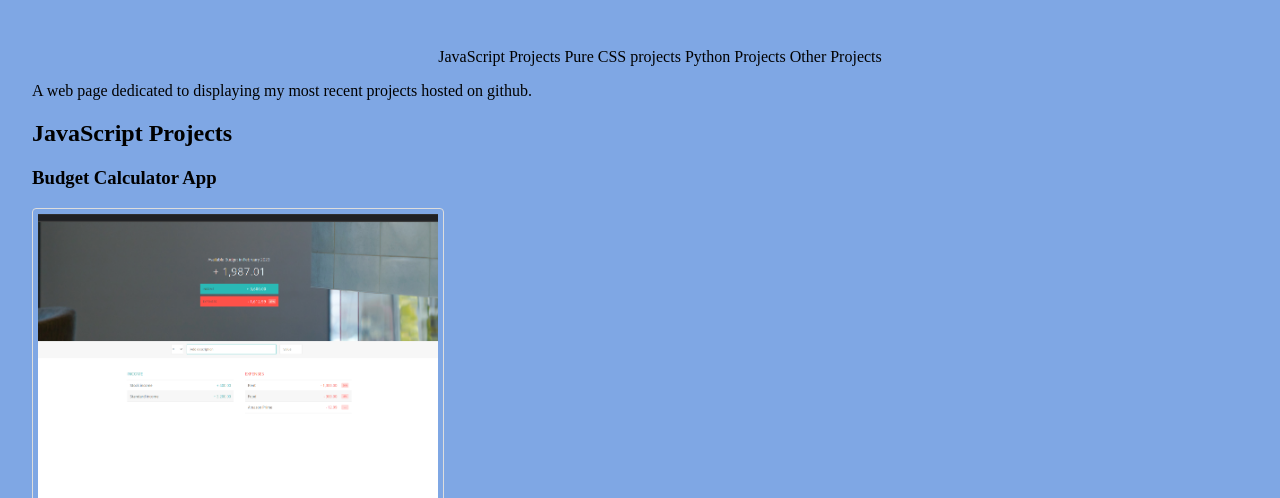
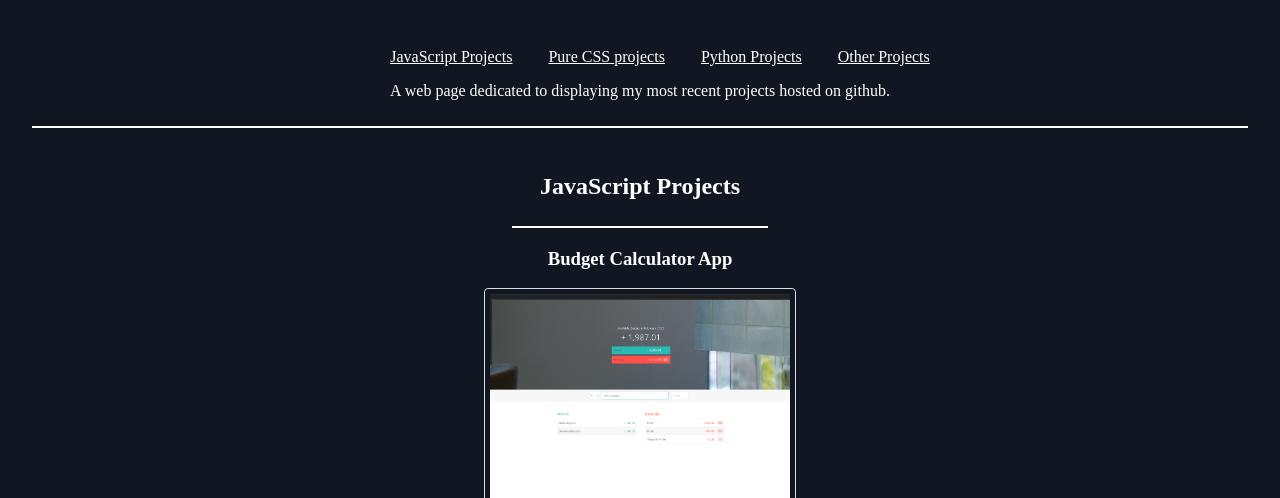
Before and after one commit to Maikkeru/web-developer-portfolio, a plain HTML site: page index.html in a window 1280 px wide. Shown: the top 498 px of the page. Drawn offline with Linux system fonts and the light colour scheme.

Commit message:
Updated the presentation of the main index page. Also, I update the number of images for the main page. The CSS styles sheet has been updated across the entire main page

```diff
--- a/index.html
+++ b/index.html
@@ -12,23 +12,23 @@
     <title><h1>Web Development and other Programming Projects</h1></title>
     <nav>
       <ul>
-        <li>JavaScript Projects</li>
-        <li>Pure CSS projects</li>
-        <li>Python Projects</li>
-        <li>Other Projects</li>
+        <li><a href="#js_projects">JavaScript Projects</a></li>
+        <li><a href="#pure_css">Pure CSS projects</a></li>
+        <li><a href="#python_projects">Python Projects</a></li>
+        <li><a href="#other_projects">Other Projects</a></li>
       </ul>
     </nav>
     <header>
         A web page dedicated to displaying my most recent projects hosted on
         github.
     </header>
-    <section class="js_projects">
+    <section id="js_projects" class="js_projects">
       <h2>JavaScript Projects</h2>
       <div>
         <h3>Budget Calculator App</h3>
-        <img
-          src="images/budget_calc_screenshot.png"
-          alt="image of budget calculator app"/>
+        <a href="https://maikkeru.github.io/Budget-Calculator/"><img
+            src="images/budget_calc_screenshot.png"
+            alt="image of budget calculator app"/></a>
         <p>
           This application was one of the first JavaScript applications that I
           have ever created. This
@@ -41,6 +41,7 @@
       </div>
       <div>
         <h3>A Dad Joke Generator</h3>
+        <a href="https://github.com/Maikkeru/dad_joke_gen"><img src="images/dad_joke_gen.png" alt="dad joke generator code"></a>
         <p>
           This Dad Joke Generator is a node.js app that produces a number of dad
           jokes at random, from a list of about 150 dad jokes. This app can be
@@ -52,11 +53,11 @@
         </p>
       </div>
     </section>
-    <section class="pure_css">
+    <section id="pure_css" class="pure_css">
       <h2>Pure CSS projects</h2>
       <div>
         <h3>Nature Tours CSS site</h3>
-        <img src="images/NaTours_webpage.png" alt="Natours Webpage image">
+        <a href="https://maikkeru.github.io/CSS-HTML-2.0/"><img src="images/NaTours_webpage.png" alt="Natours Webpage image"></a>
         <p>
           The nature tours CSS webpage was something that i put together with
           the to demonstrate my understanding of CSS and SaSS.
@@ -71,7 +72,7 @@
       </div>
       <div>
         <h3>Omni-Food Website</h3>
-        <img src="images/omnifood_webpage.png" alt="Food website image">
+        <a href="https://maikkeru.github.io/FoodApp-Website-/#"><img src="images/omnifood_webpage.png" alt="Food website image"></a>
         <p>
           This webpage is a very simple website built with HTML & CSS. This is
           meant to show off a very simple image and form set up for website
@@ -83,10 +84,11 @@
         </p>
       </div>
     </section>
-    <section class="python_projects">
+    <section id = "python_projects" class="python_projects">
       <h2>Python Projects</h2>
       <div>
         <h3>functions.py</h3>
+        <a href="https://github.com/Maikkeru/Super-Fun-Python-Stuff/blob/master/functions.py"><img src="images/python_functions.png" alt="Python module image"></a>
         <p>
           This functions python project was something that I created during my
           time at NCSU. It started as a personal module to gather up all of my
@@ -101,7 +103,7 @@
         </p>
       </div>
     </section>
-    <section class="other_projects">
+    <section id = "other_projects" class="other_projects">
       <h2>Other Projects</h2>
       <div>
         <h3>Other Projects</h3>
@@ -109,7 +111,7 @@
     </section>
   </body>
   <footer>
-    <a href="https://github.com/Maikkeru">GitHub Account<img src="images/github_profile_image.png" alt="GitHub Account profile photo"></a>
+    <a href="https://github.com/Maikkeru"><img src="images/github_profile_image.png" alt="GitHub Account profile photo"></a>
 
   </footer>
 </html>
--- a/style.css
+++ b/style.css
@@ -1,6 +1,10 @@
+* {
+  color: white;
+}
 body {
-  background-color: #7fa7e4;
-  margin: 2.5vw;
+  background-color: #101722;
+  margin: 2.5vw 1vh;
+  text-align: center;
 }
 nav {
   display: flex;
@@ -10,13 +14,38 @@ nav {
 nav li {
   position: relative;
   display: inline;
+  margin-left: 1em;
+  margin-right: 1em;
+}
+h2 {
+
+  border-bottom: 2px solid white;
+  width: 20vw;
+  padding-top: 2vw;
+  padding-bottom: 2vw;
+  display: block;
+  margin-left: auto;
+  margin-right: auto;
+}
+p {
+  display: block;
+  margin-left: auto;
+  margin-right: auto;
+}
+
+section {
+  border-top: 2px solid white;
+  margin-top: 2vw;
+  margin-left: auto;
+  margin-right: auto;
+  width: 95vw;
 }
 
 img {
   border: 1px solid #ddd;
   border-radius: 4px;
   padding: 5px;
-  width: 400px;
+  width: 300px;
 }
 footer a {
   display: block;
```
Also changed, not shown: images/dad_joke_gen.png (added), images/python_functions.png (added).
